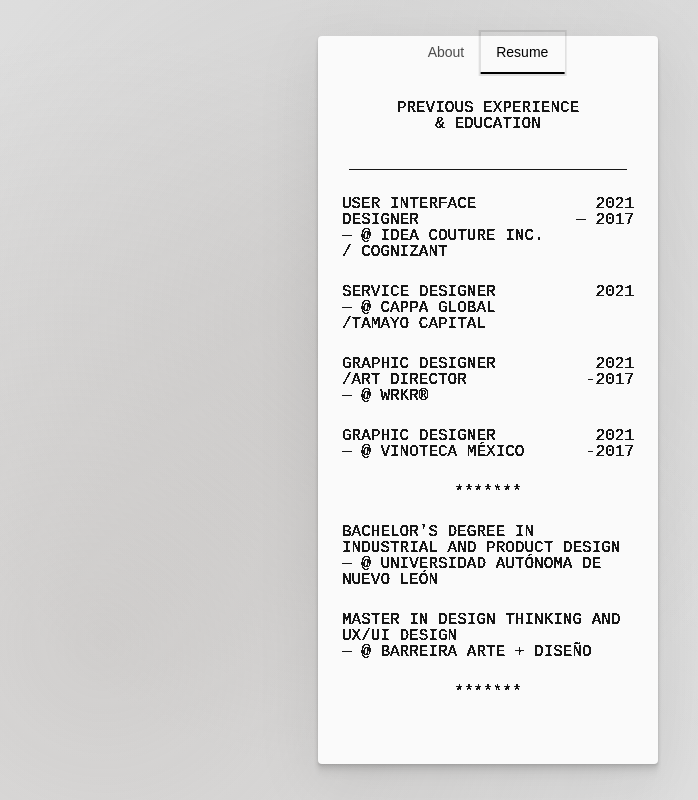
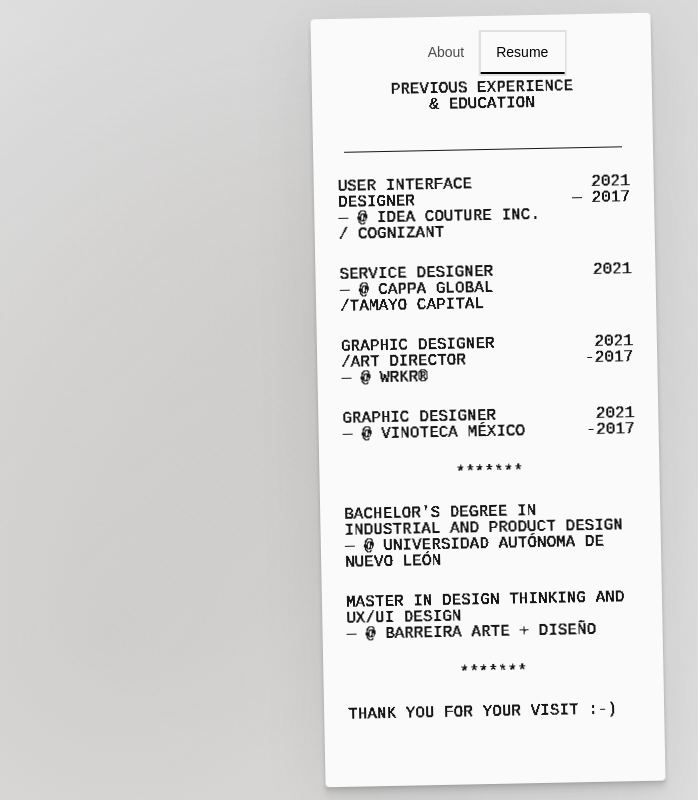
Before and after one commit to annnn-ie/about-me, a React (Vite) app: page / in a window 1280 px wide. Both pictures are taken after a click on the button "Resume". Shown: the whole page, without its empty margins (152-850 px from the left). Built offline with nearby package versions, Linux system fonts and the light colour scheme; a web font is replaced by a local one.

Commit message:
Add random subtle rotation to receipt like the business card

```diff
--- a/src/components/Receipt.jsx
+++ b/src/components/Receipt.jsx
@@ -80,6 +80,11 @@
         <div className="receipt-divider">
           <p>*******</p>
         </div>
+        <div className="receipt-section">
+          <div className="receipt-info">
+            <p>THANK YOU FOR YOUR VISIT :-)</p>
+          </div>
+        </div>
       </div>
     </div>
   );
--- a/src/components/ReceiptCard.jsx
+++ b/src/components/ReceiptCard.jsx
@@ -190,6 +190,7 @@
                     rotateX: (isMobile || isMobileDevice) ? 0 : rotateX, // No rotation on mobile
                     rotateY: (isMobile || isMobileDevice) ? 0 : rotateY, // No rotation on mobile
                     scale: (isMobile || isMobileDevice) ? 1 : scale, // No scale on mobile
+                    rotate: (isMobile || isMobileDevice) ? 0 : randomRotation, // Add random rotation like the card
                 }}
             >
                 <div
```
